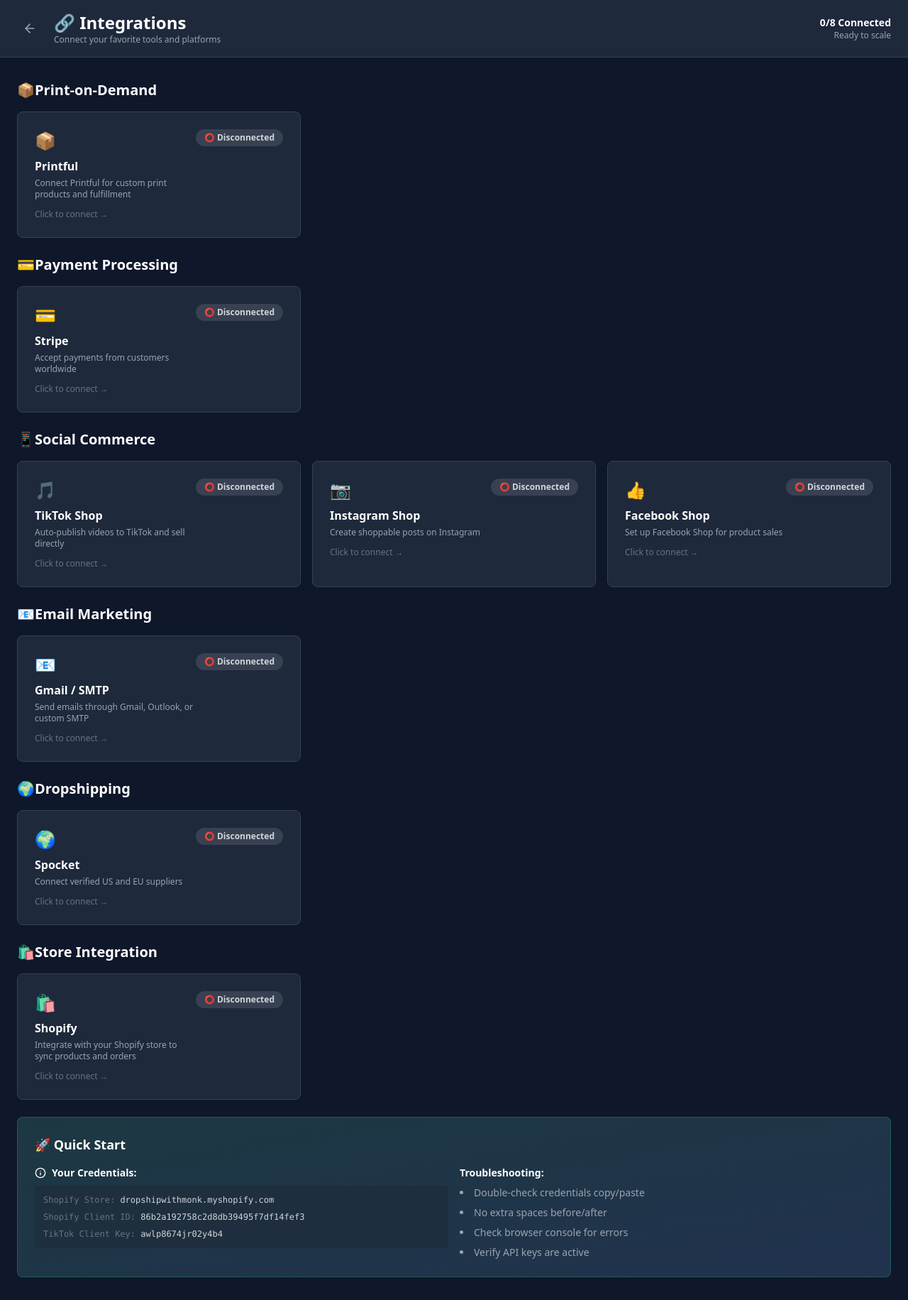
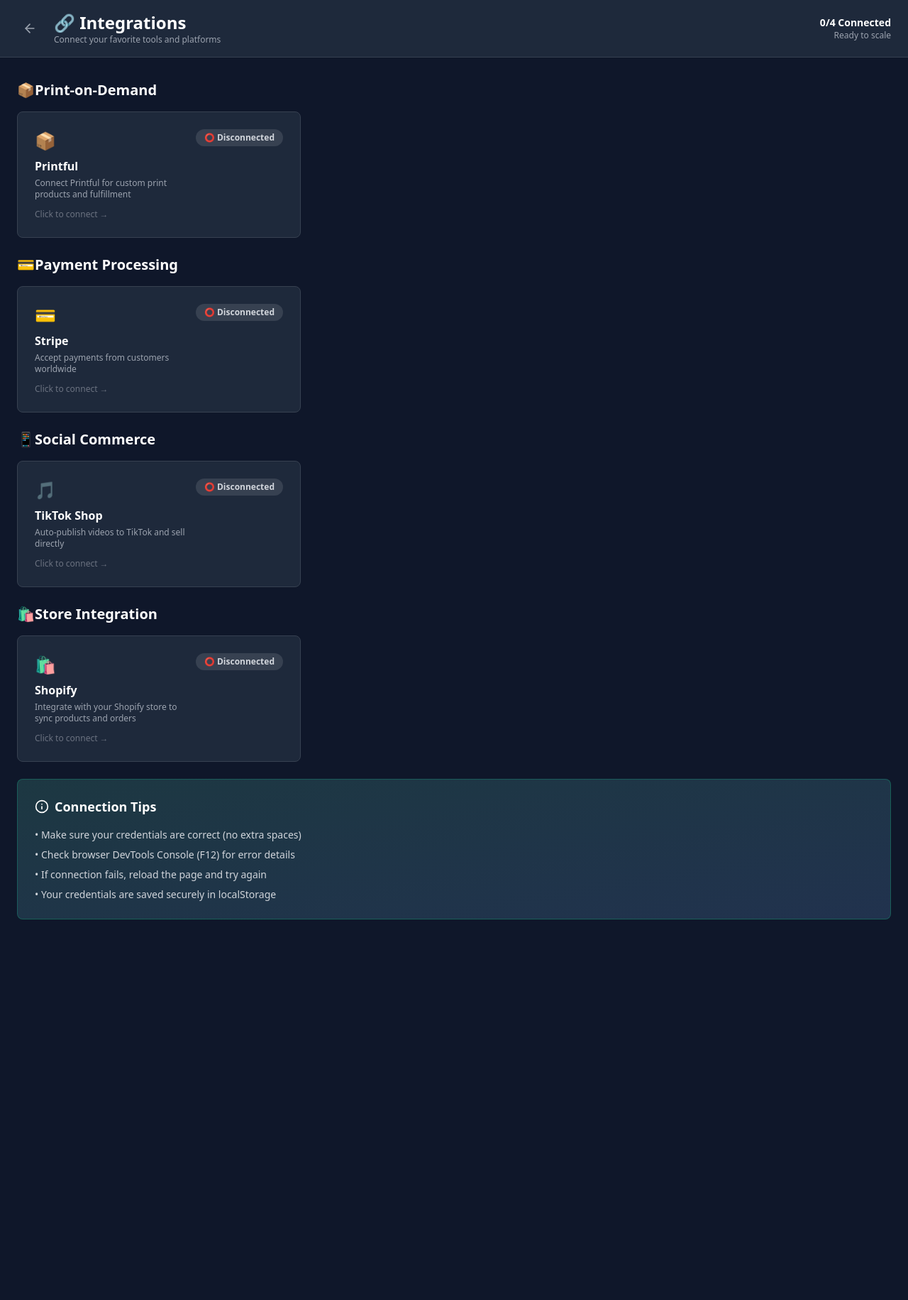
Before and after one commit to stichandlilo03-design/Dropshipping, a Next.js app: page /integrations in a window 1280 px wide. Shown: the whole page at 71% size. After the commit the page ends 1327 px from the top, so only its background shows below. Built offline with nearby package versions, Linux system fonts and the light colour scheme; sample sign-in values are in the browser's storage.

Commit message:
Update page.jsx

```diff
--- a/app/integrations/page.jsx
+++ b/app/integrations/page.jsx
@@ -18,14 +18,14 @@
         name: 'Client ID',
         key: 'clientId',
         type: 'text',
-        placeholder: '86b2a192758c2d8db39495f7df14fef3',
+        placeholder: 'app-6260333',
         help: 'Get from: Printful Dashboard → Apps → Your App → Credentials'
       },
       {
-        name: 'Client Secret',
+        name: 'Secret Key',
         key: 'clientSecret',
         type: 'password',
-        placeholder: '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',
+        placeholder: 'Og0yW9XwuRlHt0...',
         help: 'Get from: Printful Dashboard → Apps → Your App → Credentials'
       },
     ],
@@ -53,13 +53,6 @@
         placeholder: 'Q4a7y962CyIAmbcNNZi43GlKOckTTj1L',
         help: 'Get from: TikTok Developers → Your App → App details → Credentials'
       },
-      {
-        name: 'Redirect URI (Optional)',
-        key: 'redirectUri',
-        type: 'text',
-        placeholder: 'https://yoursite.com/api/auth/tiktok/callback',
-        help: 'Must match URI in TikTok app settings'
-      },
     ],
     docs: 'https://developers.tiktok.com/doc/content-posting-api-reference-direct-post',
     status: 'disconnected',
@@ -75,7 +68,7 @@
         name: 'Store URL',
         key: 'storeUrl',
         type: 'text',
-        placeholder: 'dropshipwithmonk.myshopify.com',
+        placeholder: 'your-store.myshopify.com',
         help: 'Your Shopify store domain (WITHOUT https://)'
       },
       {
@@ -114,113 +107,6 @@
     docs: 'https://stripe.com/docs/keys',
     status: 'disconnected',
   },
-  {
-    id: 'instagram',
-    name: 'Instagram Shop',
-    icon: '📷',
-    category: 'Social Commerce',
-    description: 'Create shoppable posts on Instagram',
-    fields: [
-      {
-        name: 'Business Account ID',
-        key: 'businessAccountId',
-        type: 'text',
-        placeholder: 'Your Instagram Business Account ID',
-        help: 'Get from: Meta Business Suite → Settings → Instagram Accounts'
-      },
-      {
-        name: 'Access Token',
-        key: 'accessToken',
-        type: 'password',
-        placeholder: 'Your Instagram Access Token',
-        help: 'Get from: Meta for Developers → Your App → Tools → Access Token'
-      },
-    ],
-    docs: 'https://developers.facebook.com/docs/instagram-api',
-    status: 'disconnected',
-  },
-  {
-    id: 'facebook',
-    name: 'Facebook Shop',
-    icon: '👍',
-    category: 'Social Commerce',
-    description: 'Set up Facebook Shop for product sales',
-    fields: [
-      {
-        name: 'Page ID',
-        key: 'pageId',
-        type: 'text',
-        placeholder: 'Your Facebook Page ID',
-        help: 'Get from: Facebook Page → About → Page ID'
-      },
-      {
-        name: 'Access Token',
-        key: 'accessToken',
-        type: 'password',
-        placeholder: 'Your Facebook Access Token',
-        help: 'Get from: Meta for Developers → Your App → Tools → Access Token'
-      },
-    ],
-    docs: 'https://developers.facebook.com/docs/facebook-shop',
-    status: 'disconnected',
-  },
-  {
-    id: 'spocket',
-    name: 'Spocket',
-    icon: '🌍',
-    category: 'Dropshipping',
-    description: 'Connect verified US and EU suppliers',
-    fields: [
-      {
-        name: 'API Key',
-        key: 'apiKey',
-        type: 'password',
-        placeholder: 'Your Spocket API Key',
-        help: 'Get from: Spocket Dashboard → Settings → API Keys'
-      },
-    ],
-    docs: 'https://app.spocket.co/api',
-    status: 'disconnected',
-  },
-  {
-    id: 'gmail-smtp',
-    name: 'Gmail / SMTP',
-    icon: '📧',
-    category: 'Email Marketing',
-    description: 'Send emails through Gmail, Outlook, or custom SMTP',
-    fields: [
-      {
-        name: 'Email Address',
-        key: 'emailAddress',
-        type: 'email',
-        placeholder: 'your-email@gmail.com',
-        help: 'Your email address for sending'
-      },
-      {
-        name: 'SMTP Host',
-        key: 'smtpHost',
-        type: 'text',
-        placeholder: 'smtp.gmail.com',
-        help: 'SMTP server (smtp.gmail.com, smtp-mail.outlook.com, etc)'
-      },
-      {
-        name: 'SMTP Port',
-        key: 'smtpPort',
-        type: 'text',
-        placeholder: '587',
-        help: 'Usually 587 (TLS) or 465 (SSL)'
-      },
-      {
-        name: 'App Password',
-        key: 'appPassword',
-        type: 'password',
-        placeholder: 'Your app-specific password',
-        help: 'For Gmail: Enable 2FA and create app password'
-      },
-    ],
-    docs: 'https://support.google.com/accounts/answer/185833',
-    status: 'disconnected',
-  },
 ];
 
 export default function Integrations() {
@@ -233,7 +119,6 @@
   const [loading, setLoading] = useState({});
   const [formData, setFormData] = useState({});
   const [showKeys, setShowKeys] = useState({});
-  const [detailedError, setDetailedError] = useState('');
 
   useEffect(() => {
     setMounted(true);
@@ -273,16 +158,18 @@
     const data = formData[integrationId] || {};
 
     // Check required fields
-    const requiredFields = integration.fields.filter(f => f.name !== 'Redirect URI (Optional)');
+    const requiredFields = integration.fields.filter(f => !f.name.includes('Optional'));
     if (requiredFields.some(field => !data[field.key])) {
       setNotification('❌ Please fill in all required fields');
       return;
     }
 
     setLoading({ ...loading, [integrationId]: true });
-    setDetailedError('');
 
     try {
+      console.log(`[${integrationId}] Sending request to API...`);
+      console.log(`[${integrationId}] Payload:`, data);
+
       const response = await fetch(`/api/integrations/${integrationId}/validate`, {
         method: 'POST',
         headers: {
@@ -291,8 +178,46 @@
         body: JSON.stringify(data),
       });
 
-      const result = await response.json();
+      console.log(`[${integrationId}] Response status:`, response.status);
+      console.log(`[${integrationId}] Response headers:`, {
+        contentType: response.headers.get('content-type'),
+        contentLength: response.headers.get('content-length'),
+      });
 
+      // Get response as text first
+      const responseText = await response.text();
+      console.log(`[${integrationId}] Response text length:`, responseText.length);
+      console.log(`[${integrationId}] Response text (first 200 chars):`, responseText.substring(0, 200));
+
+      // Check if response is empty
+      if (!responseText || responseText.trim().length === 0) {
+        console.error(`[${integrationId}] Empty response from API`);
+        setNotification(`❌ Empty response from server. Check server logs.`);
+        setLoading({ ...loading, [integrationId]: false });
+        return;
+      }
+
+      // Try to parse as JSON
+      let result;
+      try {
+        result = JSON.parse(responseText);
+        console.log(`[${integrationId}] Parsed JSON successfully`);
+      } catch (parseError) {
+        console.error(`[${integrationId}] Failed to parse JSON:`, parseError);
+        console.error(`[${integrationId}] Response was:`, responseText);
+
+        // Check if it's HTML (error page)
+        if (responseText.includes('<!DOCTYPE') || responseText.includes('<html')) {
+          setNotification(`❌ Server returned an error page. Check if the API endpoint exists.`);
+        } else {
+          setNotification(`❌ Invalid response from server: ${responseText.substring(0, 100)}`);
+        }
+
+        setLoading({ ...loading, [integrationId]: false });
+        return;
+      }
+
+      // Check if response indicates success
       if (response.ok && result.success) {
         const saved = JSON.parse(localStorage.getItem('integrations') || '{}');
         saved[integrationId] = result.credentials || data;
@@ -314,15 +239,14 @@
         setNotification(`✅ ${integration.name} connected successfully!`);
         setTimeout(() => setNotification(''), 3000);
       } else {
-        const errorMessage = result.error || 'Connection failed';
+        // Handle error response
+        const errorMessage = result.error || result.message || 'Unknown error';
+        console.error(`[${integrationId}] Error response:`, result);
         setNotification(`❌ ${errorMessage}`);
-        setDetailedError(errorMessage);
       }
     } catch (error) {
-      console.error('Connection error:', error);
-      const errorMsg = error.message || 'Unknown error';
-      setNotification(`❌ Connection failed: ${errorMsg}`);
-      setDetailedError(`Error details: ${errorMsg}`);
+      console.error(`[${integrationId}] Fetch error:`, error);
+      setNotification(`❌ Connection failed: ${error.message}`);
     } finally {
       setLoading({ ...loading, [integrationId]: false });
     }
@@ -346,7 +270,6 @@
       });
       setIntegrations(updated);
       setNotification('✅ Integration disconnected');
-      setDetailedError('');
       setTimeout(() => setNotification(''), 3000);
     } catch (error) {
       console.error('Error disconnecting:', error);
@@ -406,15 +329,12 @@
               : 'bg-red-500/10 border border-red-500/30 text-red-400'
           }`}>
             {notification.includes('✅') ? <Check size={20} className="mt-0.5" /> : <AlertCircle size={20} className="mt-0.5" />}
-            <div>
-              <p>{notification}</p>
-              {detailedError && <p className="text-xs mt-2 opacity-90">{detailedError}</p>}
-            </div>
+            <p>{notification}</p>
           </div>
         )}
 
         {/* Categories */}
-        {['Print-on-Demand', 'Payment Processing', 'Social Commerce', 'Email Marketing', 'Dropshipping', 'Store Integration'].map(category => {
+        {['Print-on-Demand', 'Payment Processing', 'Social Commerce', 'Store Integration'].map(category => {
           const categoryIntegrations = integrations.filter(i => i.category === category);
           if (categoryIntegrations.length === 0) return null;
 
@@ -424,8 +344,6 @@
                 {category === 'Print-on-Demand' && '📦'}
                 {category === 'Payment Processing' && '💳'}
                 {category === 'Social Commerce' && '📱'}
-                {category === 'Email Marketing' && '📧'}
-                {category === 'Dropshipping' && '🌍'}
                 {category === 'Store Integration' && '🛍️'}
                 {category}
               </h2>
@@ -548,30 +466,17 @@
           );
         })}
 
-        {/* Summary Card */}
+        {/* Info Card */}
         <div className="card bg-gradient-to-br from-accent/10 to-blue-500/10 border border-accent/30">
-          <h3 className="text-lg font-bold text-white mb-4">🚀 Quick Start</h3>
-          <div className="grid md:grid-cols-2 gap-4 text-sm">
-            <div>
-              <p className="font-semibold text-white mb-2 flex items-center gap-2">
-                <Info size={16} />
-                Your Credentials:
-              </p>
-              <div className="bg-gray-800/50 rounded p-3 space-y-2 font-mono text-xs text-gray-300">
-                <p><span className="text-gray-500">Shopify Store:</span> dropshipwithmonk.myshopify.com</p>
-                <p><span className="text-gray-500">Shopify Client ID:</span> 86b2a192758c2d8db39495f7df14fef3</p>
-                <p><span className="text-gray-500">TikTok Client Key:</span> awlp8674jr02y4b4</p>
-              </div>
-            </div>
-            <div>
-              <p className="font-semibold text-white mb-2">Troubleshooting:</p>
-              <ul className="text-gray-400 space-y-2 list-disc list-inside">
-                <li>Double-check credentials copy/paste</li>
-                <li>No extra spaces before/after</li>
-                <li>Check browser console for errors</li>
-                <li>Verify API keys are active</li>
-              </ul>
-            </div>
+          <h3 className="text-lg font-bold text-white mb-4 flex items-center gap-2">
+            <Info size={20} />
+            Connection Tips
+          </h3>
+          <div className="space-y-2 text-sm text-gray-300">
+            <p>• Make sure your credentials are correct (no extra spaces)</p>
+            <p>• Check browser DevTools Console (F12) for error details</p>
+            <p>• If connection fails, reload the page and try again</p>
+            <p>• Your credentials are saved securely in localStorage</p>
           </div>
         </div>
       </div>
```
